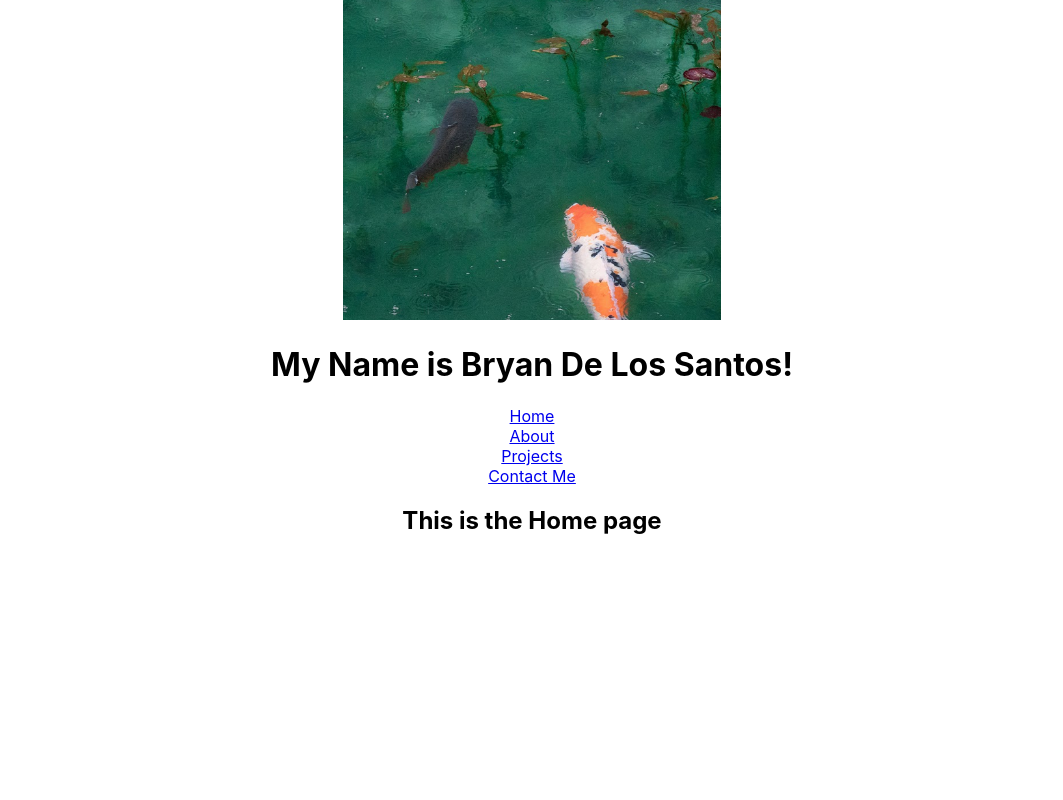
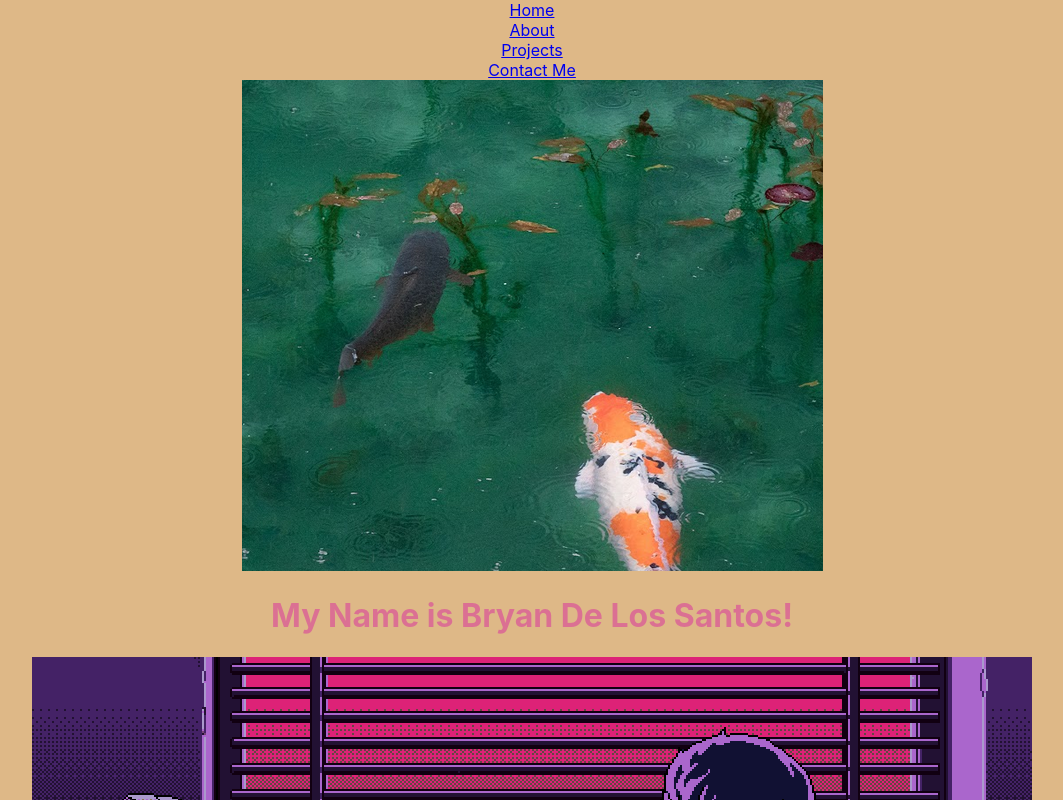
Before and after one commit to ATEOTG/ateotg.github.io, a React (Create React App) app: page / in a window 1280 px wide. Shown: the top 800 px of the page, without its empty margins (108-1171 px from the left). Built offline with nearby package versions, Linux system fonts and the light colour scheme.

Commit message:
added home page animation and css for home page

```diff
--- a/src/App.css
+++ b/src/App.css
@@ -1,39 +1,4 @@
 .App {
   text-align: center;
+  background-color: burlywood;
 }
-
-.App-logo {
-  height: 40vmin;
-  pointer-events: none;
-}
-
-@media (prefers-reduced-motion: no-preference) {
-  .App-logo {
-    animation: App-logo-spin infinite 20s linear;
-  }
-}
-
-.App-header {
-  background-color: #282c34;
-  min-height: 100vh;
-  display: flex;
-  flex-direction: column;
-  align-items: center;
-  justify-content: center;
-  font-size: calc(10px + 2vmin);
-  color: white;
-}
-
-.App-link {
-  color: #61dafb;
-}
-/*
-@keyframes App-logo-spin {
-  from {
-    transform: rotate(0deg);
-  }
-  to {
-    transform: rotate(360deg);
-  }
-}
-*/
--- a/src/App.js
+++ b/src/App.js
@@ -1,8 +1,7 @@
-import logo from './bryandelossantos.png';
 import {Routes, Route, Link} from "react-router-dom";
 import './App.css';
-import About from "./components/About"
-import Home from "./components/Home"
+import About from "./components/About";
+import Home from "./components/Home";
 import Projects from './components/Projects';
 import ContactMe from './components/ContactMe';
 
@@ -10,13 +9,6 @@ import ContactMe from './components/ContactMe';
 function App() {
   return (
     <div className="App">
-
-
-      <img src={logo} className="App-logo" alt="logo" />
-        <h1>
-          My Name is Bryan De Los Santos!
-        </h1>
-
 
        <nav>
             <Link to ="/"> Home </Link>
@@ -34,7 +26,6 @@ function App() {
           <Link to ="contact"> Contact Me </Link>
         </nav>
 
-
         <Routes>
           <Route path="/" element = {<Home /> } />
           <Route path="about" element = {<About />} />
--- a/src/components/About.js
+++ b/src/components/About.js
@@ -1,12 +1,13 @@
 import React from "react";
-import {Link} from "react-router-dom"
+import {Routes, Route, Link} from "react-router-dom";
 
 function About() {
     return(
         <>
-        <main>
+
             <h2> This is the About page </h2>
-        </main>
+
+
 
         </>
         );
--- a/src/components/Home.js
+++ b/src/components/Home.js
@@ -1,14 +1,23 @@
 import React from "react";
-import {Link} from "react-router-dom"
+import {Link} from "react-router-dom";
+import logo from "../bryandelossantos.png";
+import anime from "../animesmoker.gif"
+import "../css/Home.css"
 
 
 function Home() {
     return(
-        <>
-        <main>
-            <h2> This is the Home page </h2>
-        </main>
-        </>
+        <div className = "Homebg">
+
+        <img src={logo} className="App-logo" alt="logo" />
+        <h1 >
+          My Name is Bryan De Los Santos!
+        </h1>
+
+         <img src = {anime} className = "anime-tion" />
+
+
+        </div>
         );
 }
 
--- a/src/components/Projects.js
+++ b/src/components/Projects.js
@@ -1,10 +1,12 @@
 import React from "react";
-import {Link} from "react-router-dom"
+import {Link} from "react-router-dom";
 
 function Projects() {
     return(
         <>
-        <h2> This is the Projects page</h2>
+
+            <h2> This is the Projects page</h2>
+
         </>
 
     );
--- /dev/null
+++ b/src/css/Home.css
@@ -0,0 +1,3 @@
+.Homebg {
+    color: palevioletred
+}
```
Also changed, not shown: src/components/ContactMe.js (+7 -2 lines), src/animesmoker.gif (added). Lines whose indentation alone changed are shown as unchanged.
